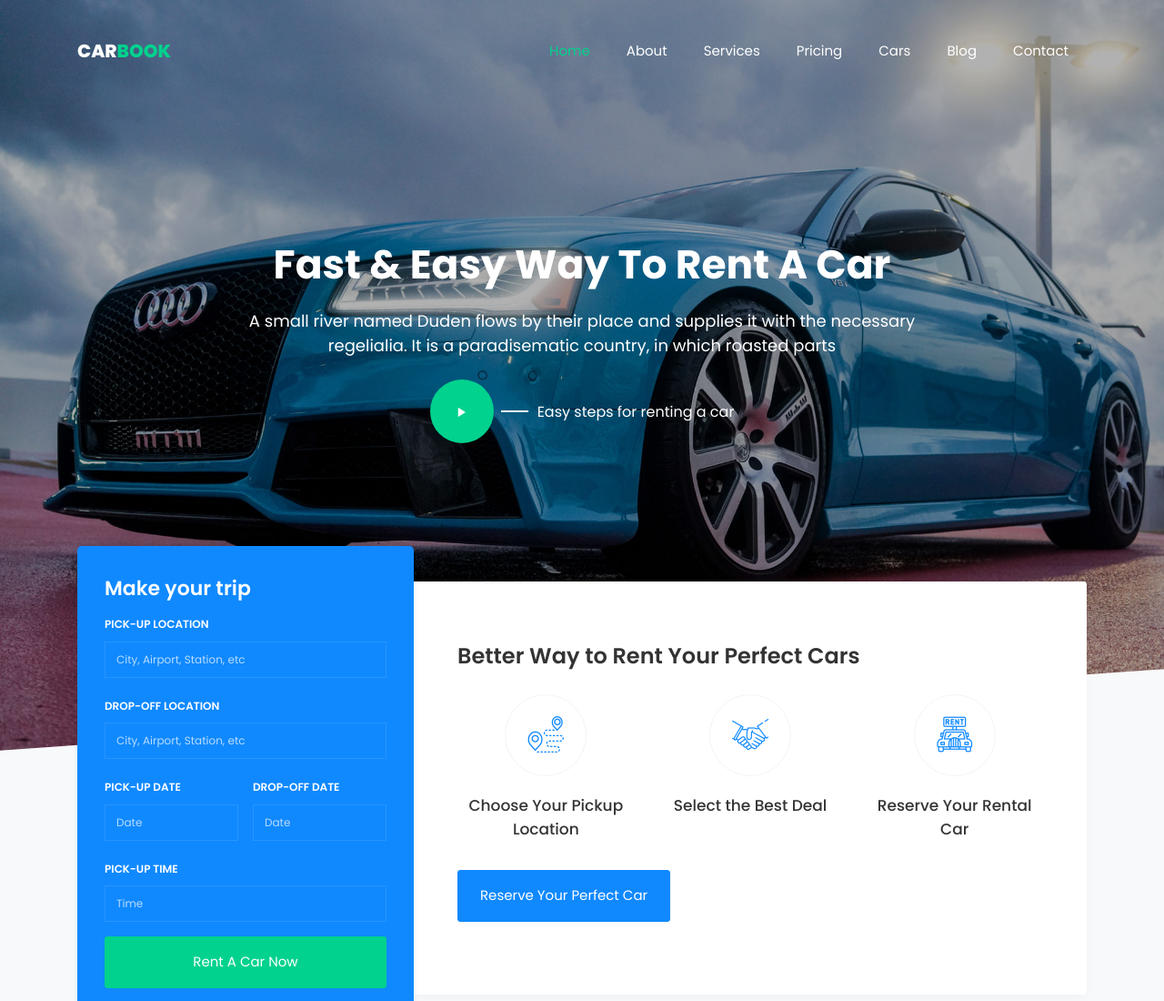
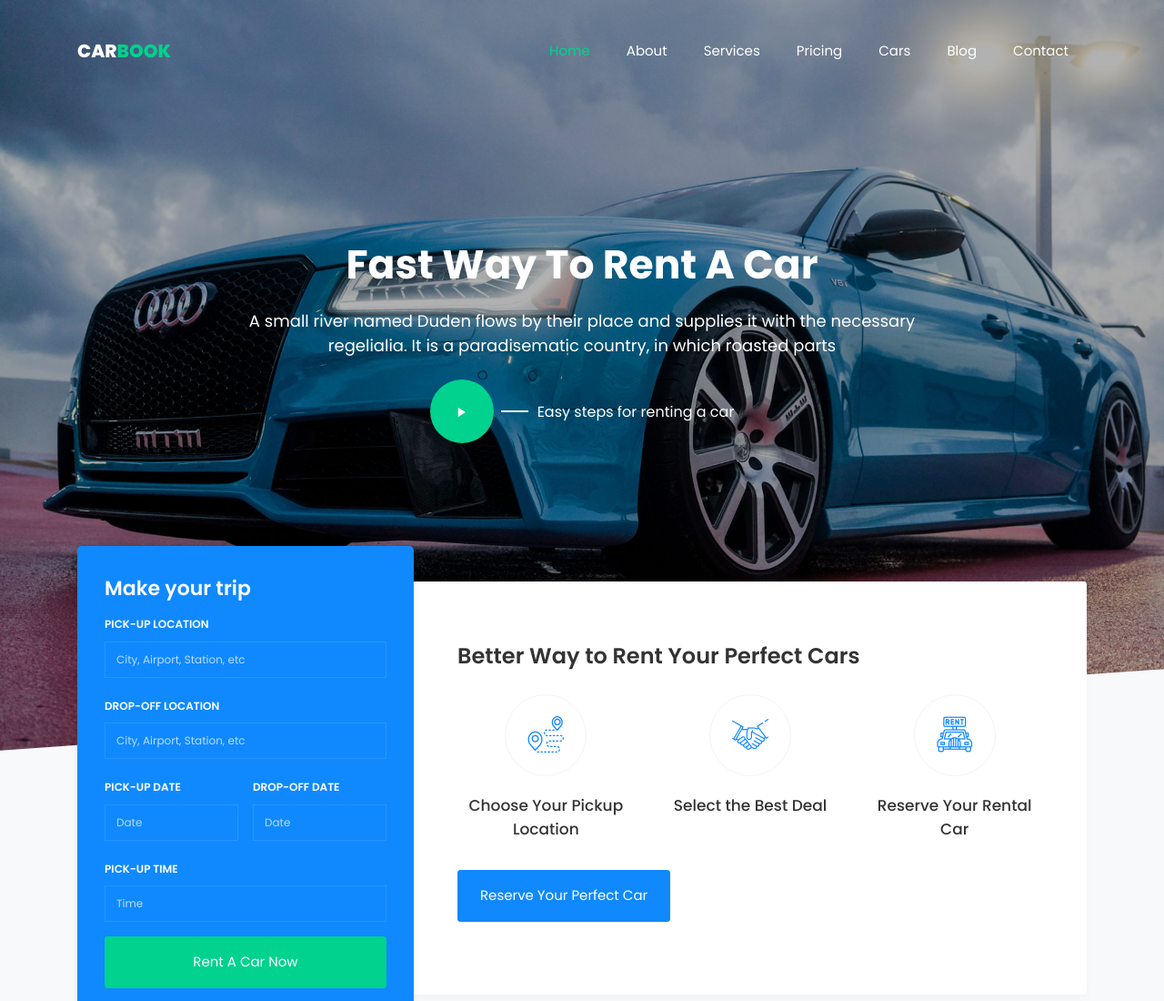
Before and after one commit to jiemin0206/carbook, a plain HTML site: page index.html in a window 1280 px wide. Shown: the top 1100 px of the page at 91% size. Drawn offline with Linux system fonts and the light colour scheme; some packages are replaced by stand-ins of ours; no server answers; files whose address does not match are found by name.

Commit message:
change title

```diff
--- a/index.html
+++ b/index.html
@@ -56,7 +56,7 @@
         <div class="row no-gutters slider-text justify-content-start align-items-center justify-content-center">
           <div class="col-lg-8 ftco-animate">
           	<div class="text w-100 text-center mb-md-5 pb-md-5">
-	            <h1 class="mb-4">Fast &amp; Easy Way To Rent A Car</h1>
+	            <h1 class="mb-4">Fast Way To Rent A Car</h1>
 	            <p style="font-size: 18px;">A small river named Duden flows by their place and supplies it with the necessary regelialia. It is a paradisematic country, in which roasted parts</p>
 	            <a href="https://vimeo.com/45830194" class="icon-wrap popup-vimeo d-flex align-items-center mt-4 justify-content-center">
 	            	<div class="icon d-flex align-items-center justify-content-center">
```
